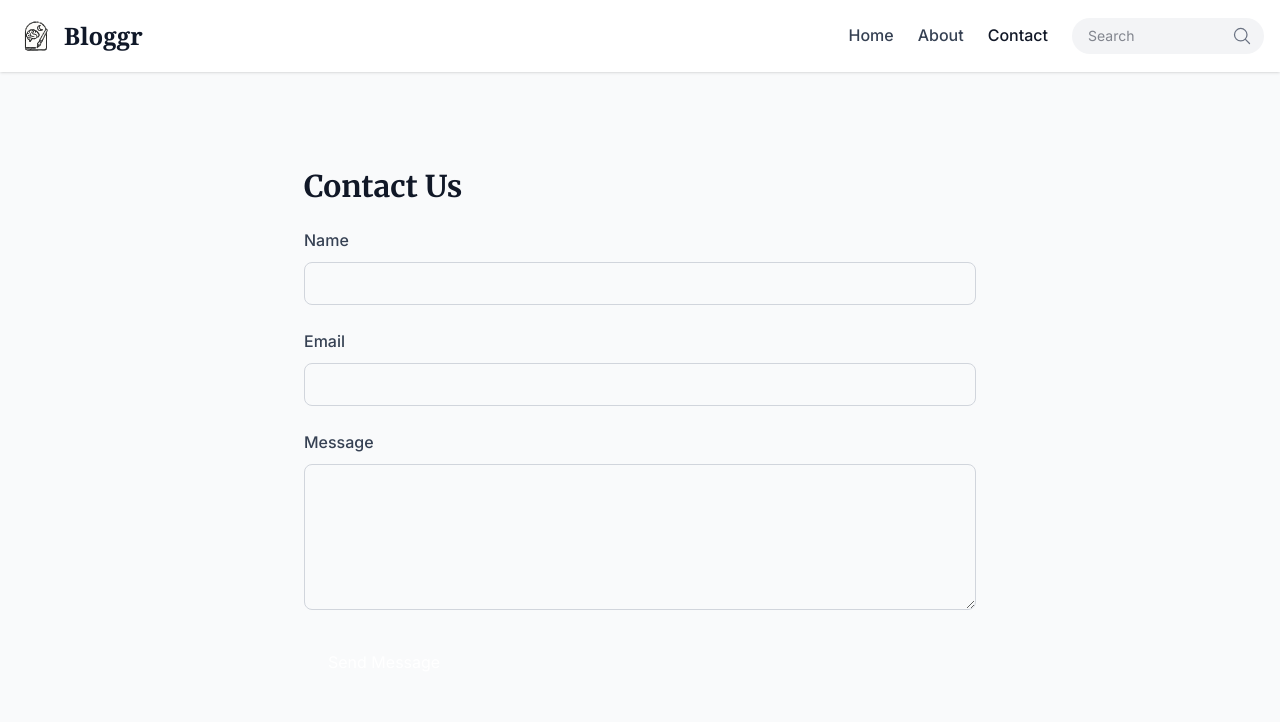
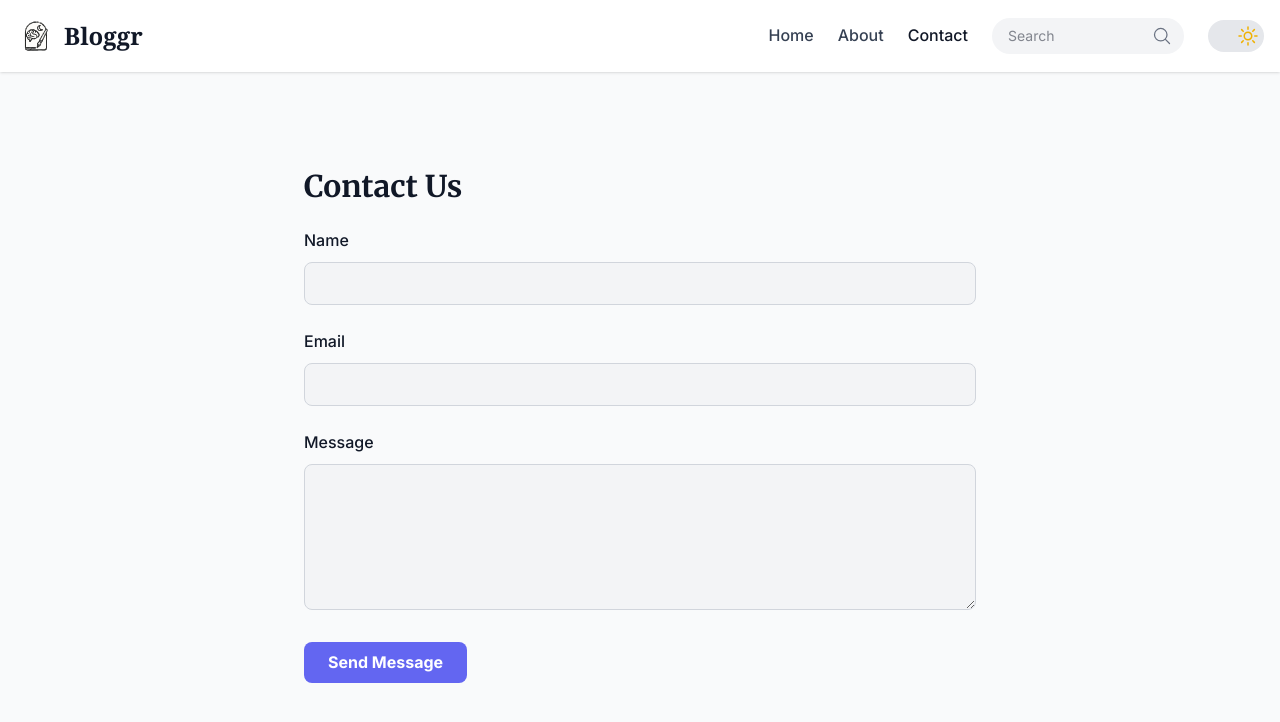
Before and after one commit to JeronOkkers/NanaBlog, a Next.js app: page /contact in a window 1280 px wide. Shown: the top 722 px of the page. Built offline with nearby package versions, Linux system fonts and the light colour scheme.

Commit message:
Added dark theme

```diff
--- a/app/contact/page.tsx
+++ b/app/contact/page.tsx
@@ -1,10 +1,12 @@
+// app/contact/page.tsx
+
 export default function ContactPage() {
   return (
     <div className="max-w-2xl mx-auto py-12">
       <h1 className="text-3xl font-serif font-bold mb-6">Contact Us</h1>
       <form className="space-y-6">
         <div>
-          <label htmlFor="name" className="block mb-2 font-medium text-gray-700">
+          <label htmlFor="name" className="block mb-2 font-medium">
             Name
           </label>
           <input
@@ -12,12 +14,12 @@ export default function ContactPage() {
             name="name"
             type="text"
             required
-            className="w-full px-4 py-2 border border-gray-300 rounded-lg focus:outline-none focus:ring-2 focus:ring-primary"
+            className="w-full px-4 py-2 rounded-lg bg-[var(--muted-bg)] border border-gray-300 dark:border-gray-700 focus:outline-none focus:ring-2 focus:ring-[var(--primary)] transition-colors"
           />
         </div>
 
         <div>
-          <label htmlFor="email" className="block mb-2 font-medium text-gray-700">
+          <label htmlFor="email" className="block mb-2 font-medium">
             Email
           </label>
           <input
@@ -25,12 +27,12 @@ export default function ContactPage() {
             name="email"
             type="email"
             required
-            className="w-full px-4 py-2 border border-gray-300 rounded-lg focus:outline-none focus:ring-2 focus:ring-primary"
+            className="w-full px-4 py-2 rounded-lg bg-[var(--muted-bg)] border border-gray-300 dark:border-gray-700 focus:outline-none focus:ring-2 focus:ring-[var(--primary)] transition-colors"
           />
         </div>
 
         <div>
-          <label htmlFor="message" className="block mb-2 font-medium text-gray-700">
+          <label htmlFor="message" className="block mb-2 font-medium">
             Message
           </label>
           <textarea
@@ -38,13 +40,13 @@ export default function ContactPage() {
             name="message"
             rows={5}
             required
-            className="w-full px-4 py-2 border border-gray-300 rounded-lg focus:outline-none focus:ring-2 focus:ring-primary"
+            className="w-full px-4 py-2 rounded-lg bg-[var(--muted-bg)] border border-gray-300 dark:border-gray-700 focus:outline-none focus:ring-2 focus:ring-[var(--primary)] transition-colors"
           ></textarea>
         </div>
 
         <button
           type="submit"
-          className="px-6 py-2 bg-primary text-white rounded-lg hover:bg-indigo-700 transition"
+          className="px-6 py-2 bg-[var(--primary)] text-white font-semibold rounded-lg hover:opacity-90 transition-all focus:outline-none focus:ring-2 focus:ring-offset-2 focus:ring-offset-[var(--background)] focus:ring-[var(--primary)]"
         >
           Send Message
         </button>
--- a/app/globals.css
+++ b/app/globals.css
@@ -11,18 +11,29 @@
 
 /* 3. Your custom CSS variables */
 :root {
-  --background: #f9fafb;
-  --foreground: #111827;
-  --muted-bg: #f3f4f6;
+  --background: #f9fafb; /* Light mode background */
+  --foreground: #111827; /* Light mode text */
+  --muted-bg: #f3f4f6;   /* Light mode muted background */
+  --card-bg: #ffffff;    /* Light mode card background */
   --primary: #6366f1;
+}
+
+/* BLOCK FOR DARK MODE */
+:root[data-theme="dark"] {
+  --background: #111827; /* Dark mode background */
+  --foreground: #f9fafb; /* Dark mode text */
+  --muted-bg: #1f2937;   /* Dark mode muted background */
+  --card-bg: #1f2937;    /* Dark mode card background */
+  --primary: #818cf8;
 }
 
 /* 4. Body styles */
 body {
-  background: var(--background);
+  background-color: var(--background);
   color: var(--foreground);
   font-family: 'Inter', system-ui, sans-serif;
   line-height: 1.6;
+  transition: background-color 0.3s ease, color 0.3s ease;
 }
 
 /* 5. Headings */
--- a/app/layout.tsx
+++ b/app/layout.tsx
@@ -1,5 +1,6 @@
 // app/layout.tsx
 import Header from '../components/Header';
+import { ThemeProvider } from '../components/ThemeProvider'; // Import the provider
 import './globals.css';
 
 export const metadata = {
@@ -7,18 +8,16 @@ export const metadata = {
   description: 'A Next.js + Sanity blog',
 };
 
-export default function RootLayout({
-  children,
-}: {
-  children: React.ReactNode;
-}) {
+export default function RootLayout({ children }: { children: React.ReactNode }) {
   return (
-    <html lang="en">
-      <body className="bg-gray-50 text-gray-900 font-sans">
-        <Header />
-        <main className="container mx-auto px-4 py-12">
-          {children}
-        </main>
+    <html lang="en" suppressHydrationWarning>
+      <body className="font-sans">
+        <ThemeProvider> {/* Wrap your components */}
+          <Header />
+          <main className="container mx-auto px-4 py-12">
+            {children}
+          </main>
+        </ThemeProvider>
       </body>
     </html>
   );
--- a/components/Header.tsx
+++ b/components/Header.tsx
@@ -5,6 +5,8 @@ import Link from 'next/link';
 import { useState } from 'react';
 import { useRouter, usePathname } from 'next/navigation';
 import { MagnifyingGlassIcon, Bars3Icon, XMarkIcon } from '@heroicons/react/24/outline';
+import ThemeToggle from './ThemeToggle'; // Import the new toggle
+
 // import { Amphora } from 'lucide-react';
 
 export default function Header() {
@@ -28,11 +30,11 @@ export default function Header() {
   ];
 
   return (
-    <header className="bg-white shadow-sm sticky top-0 z-50">
+    <header className="bg-[var(--card-bg)] shadow-sm sticky top-0 z-50 transition-colors duration-300">
       <div className="container mx-auto px-4 py-4">
         {/* Main header row */}
         <div className="flex justify-between items-center">
-          <Link href="/" className="flex items-center space-x-2 text-2xl font-serif font-bold text-gray-900">
+          <Link href="/" className="flex items-center space-x-2 text-2xl font-serif font-bold">
             <img src="/CustomLogo.svg" alt="Logo" className="w-10 h-10" />
             <span>Bloggr</span>
           </Link>
@@ -62,6 +64,7 @@ export default function Header() {
                 <MagnifyingGlassIcon className="w-5 h-5 text-gray-500" />
               </button>
             </form>
+            <ThemeToggle />
           </nav>
 
           {/* Mobile Menu Button */}
@@ -103,6 +106,9 @@ export default function Header() {
                 <MagnifyingGlassIcon className="w-5 h-5 text-gray-500" />
               </button>
             </form>
+            <div className="pt-4 border-t border-gray-200 dark:border-gray-700">
+              <ThemeToggle />
+            </div>
           </nav>
         )}
       </div>
--- a/components/PostCard.tsx
+++ b/components/PostCard.tsx
@@ -2,7 +2,6 @@
 import Link from 'next/link';
 import Image from 'next/image';
 
-// It's good practice to define the shape of your props
 interface PostCardProps {
   post: {
     title: string;
@@ -14,18 +13,17 @@ interface PostCardProps {
 
 export default function PostCard({ post }: PostCardProps) {
   return (
-    <article className="flex flex-col md:flex-row bg-white rounded-xl shadow-md overflow-hidden">
+    <article className="flex flex-col md:flex-row bg-[var(--card-bg)] rounded-xl shadow-md overflow-hidden transition-colors duration-300">
       <div className="p-6 flex-1">
         <h2 className="text-2xl font-serif font-bold mb-2">{post.title}</h2>
-        <p className="text-gray-600 mb-4">{post.excerpt}</p>
+        <p className="text-gray-600 dark:text-gray-300 mb-4">{post.excerpt}</p>
         <Link
-          href={`/posts/${post.slug.current}`}
+          href={`/posts/${post.slug.current}`} // Make sure you're using post.slug, not post.slug.current
           className="inline-block text-sm px-4 py-2 rounded bg-primary bg-opacity-10 text-primary hover:bg-opacity-20 transition"
         >
           Read More
         </Link>
       </div>
-      {/* Use the new imageUrl property, which is much cleaner */}
       {post.imageUrl && (
         <div className="relative md:w-1/3 h-64 md:h-auto">
           <Image
--- a/components/Sidebar.tsx
+++ b/components/Sidebar.tsx
@@ -5,11 +5,11 @@ export default function Sidebar({ categories, popular }) {
   return (
     <div className="space-y-10">
       {/* Search */}
-      <div className="bg-gray-100 p-4 rounded-lg">
+      <div className="bg-[var(--muted-bg)] p-4 rounded-lg transition-colors duration-300">
         <input
           type="text"
           placeholder="Search posts"
-          className="w-full px-3 py-2 rounded bg-gray-100 text-sm placeholder-gray-500 focus:outline-none focus:ring-2 focus:ring-indigo-300"
+          className="w-full px-3 py-2 rounded bg-[var(--muted-bg)] text-sm placeholder-gray-500 dark:placeholder-gray-400 focus:outline-none focus:ring-2 focus:ring-primary transition-colors duration-300"
         />
       </div>
 
--- /dev/null
+++ b/components/ThemeProvider.tsx
@@ -0,0 +1,43 @@
+// components/ThemeProvider.tsx
+'use client';
+
+import React, { createContext, useContext, useState, useEffect, ReactNode } from 'react';
+
+interface ThemeContextType {
+  theme: string;
+  toggleTheme: () => void;
+}
+
+const ThemeContext = createContext<ThemeContextType | undefined>(undefined);
+
+export function ThemeProvider({ children }: { children: ReactNode }) {
+  const [theme, setTheme] = useState('light');
+
+  useEffect(() => {
+    const storedTheme = window.localStorage.getItem('theme') || 'light';
+    setTheme(storedTheme);
+  }, []);
+
+  useEffect(() => {
+    document.documentElement.setAttribute('data-theme', theme);
+    window.localStorage.setItem('theme', theme);
+  }, [theme]);
+
+  const toggleTheme = () => {
+    setTheme((prevTheme) => (prevTheme === 'light' ? 'dark' : 'light'));
+  };
+
+  return (
+    <ThemeContext.Provider value={{ theme, toggleTheme }}>
+      {children}
+    </ThemeContext.Provider>
+  );
+}
+
+export const useTheme = (): ThemeContextType => {
+  const context = useContext(ThemeContext);
+  if (context === undefined) {
+    throw new Error('useTheme must be used within a ThemeProvider');
+  }
+  return context;
+};
--- /dev/null
+++ b/components/ThemeToggle.tsx
@@ -0,0 +1,28 @@
+// components/ThemeToggle.tsx
+'use client';
+
+import { useTheme } from './ThemeProvider';
+import { SunIcon, MoonIcon } from '@heroicons/react/24/outline';
+
+export default function ThemeToggle() {
+  const { theme, toggleTheme } = useTheme();
+
+  return (
+    <button
+      onClick={toggleTheme}
+      className="relative inline-flex items-center justify-center w-14 h-8 rounded-full bg-gray-200 dark:bg-gray-700 transition-colors duration-300 focus:outline-none focus:ring-2 focus:ring-offset-2 focus:ring-primary"
+      aria-label="Toggle dark mode"
+    >
+      <SunIcon
+        className={`w-6 h-6 text-yellow-500 absolute transition-transform duration-500 ease-in-out ${
+          theme === 'light' ? 'transform translate-x-3 rotate-0' : 'transform -translate-x-3 rotate-90 opacity-0'
+        }`}
+      />
+      <MoonIcon
+        className={`w-6 h-6 text-slate-400 absolute transition-transform duration-500 ease-in-out ${
+          theme === 'dark' ? 'transform -translate-x-3 rotate-0' : 'transform translate-x-3 rotate-90 opacity-0'
+        }`}
+      />
+    </button>
+  );
+}
```
Also changed, not shown: app/posts/[slug]/page.tsx (+11 -10 lines).
